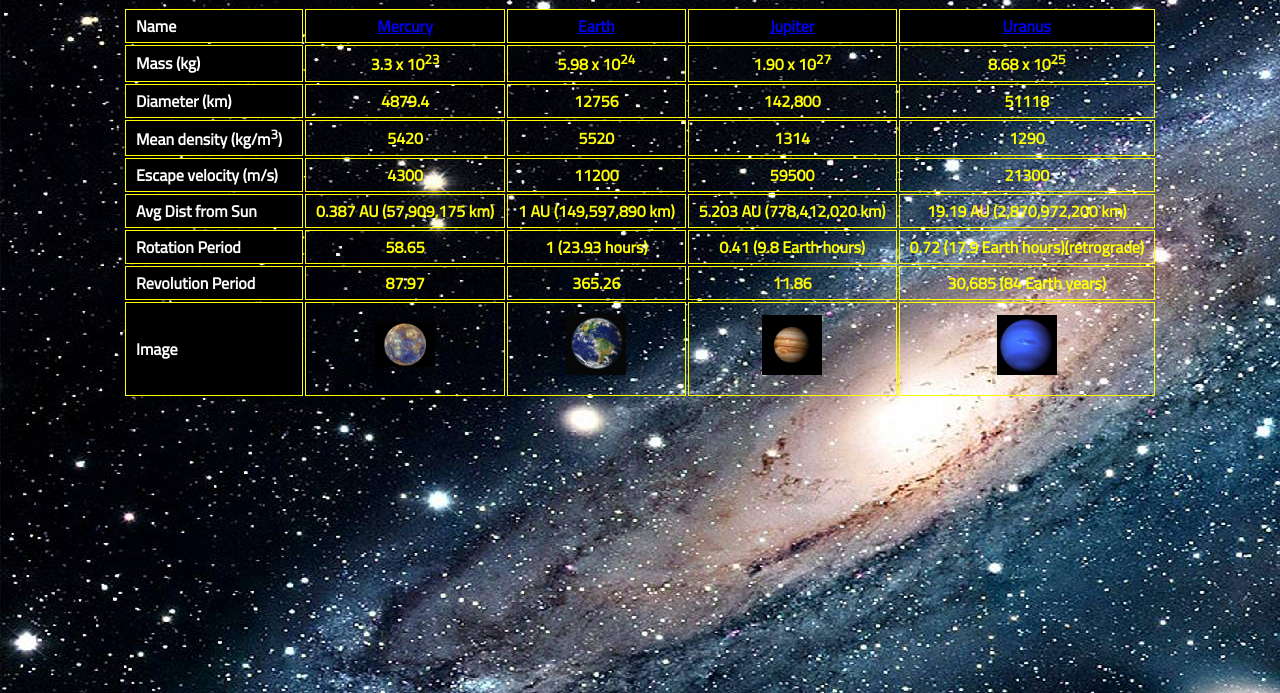
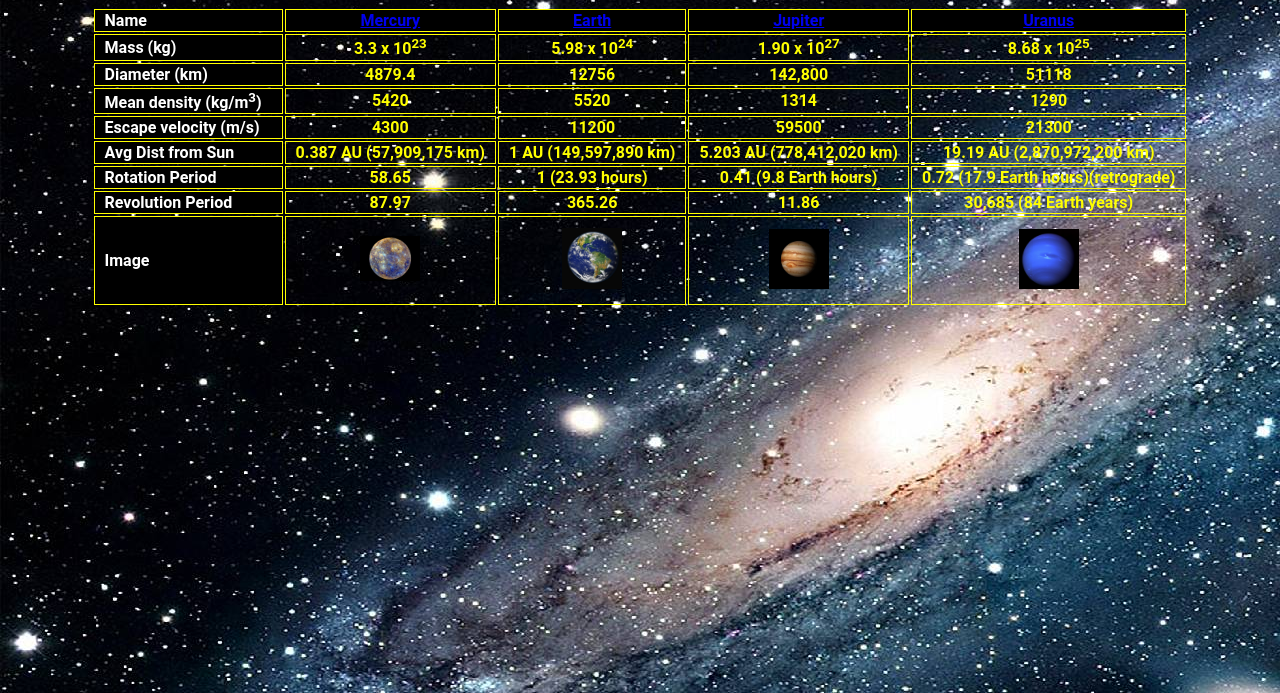
Before and after one commit to jolowu/Lab-5, a plain HTML site: page index.html in a window 1280 px wide. Shown: the part 107-800 px from the top of the page. Drawn offline with Linux system fonts and the light colour scheme.

Commit message:
Update style.css

```diff
--- a/style/style.css
+++ b/style/style.css
@@ -10,7 +10,7 @@ table{
 body{
   background-image: url("milky.jpg");
   color: white;
-  font-family: 'Cairo', Serif;
+  font-family: 'Roboto', Serif;
 
 }
 h1{
```
